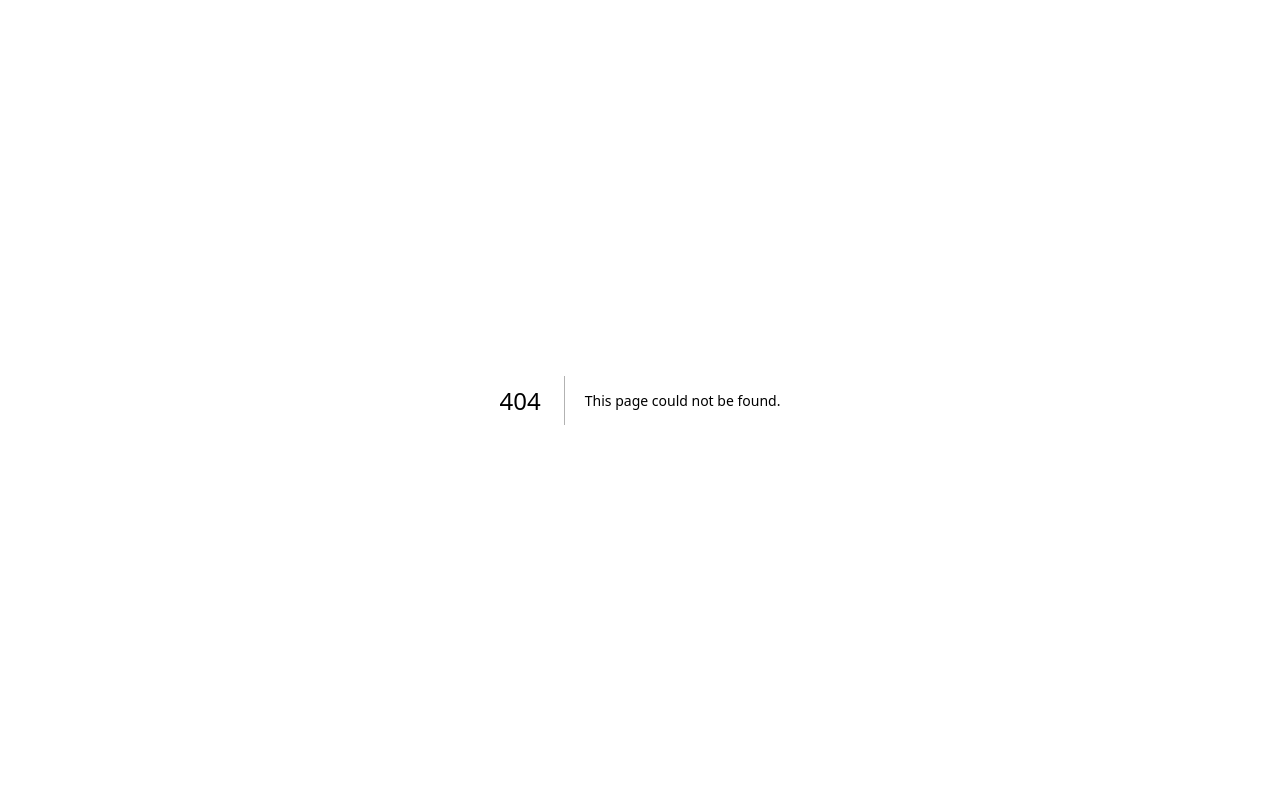
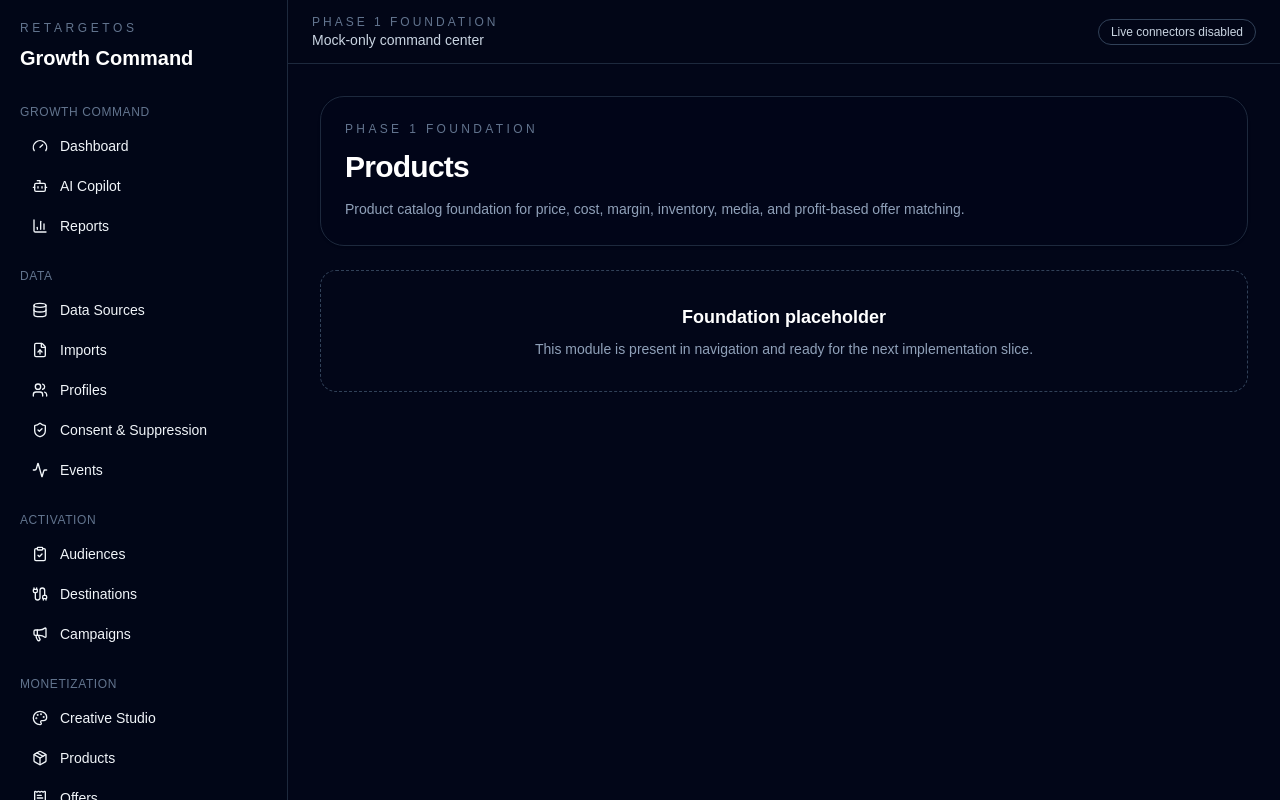
Before and after one commit to besfeng23/RetargetOS, a Next.js app: page /products in a window 1280 px wide. Before the commit this address had no page. Shown: the top 800 px of the page. Built offline with nearby package versions, Linux system fonts and the light colour scheme.

Commit message:
Add products route

```diff
--- /dev/null
+++ b/src/app/products/page.tsx
@@ -0,0 +1,10 @@
+import { AppShell } from "@/components/app-shell";
+import { ModulePage } from "@/components/module-page";
+
+export default function ProductsPage() {
+  return (
+    <AppShell>
+      <ModulePage title="Products" description="Product catalog foundation for price, cost, margin, inventory, media, and profit-based offer matching." />
+    </AppShell>
+  );
+}
```
